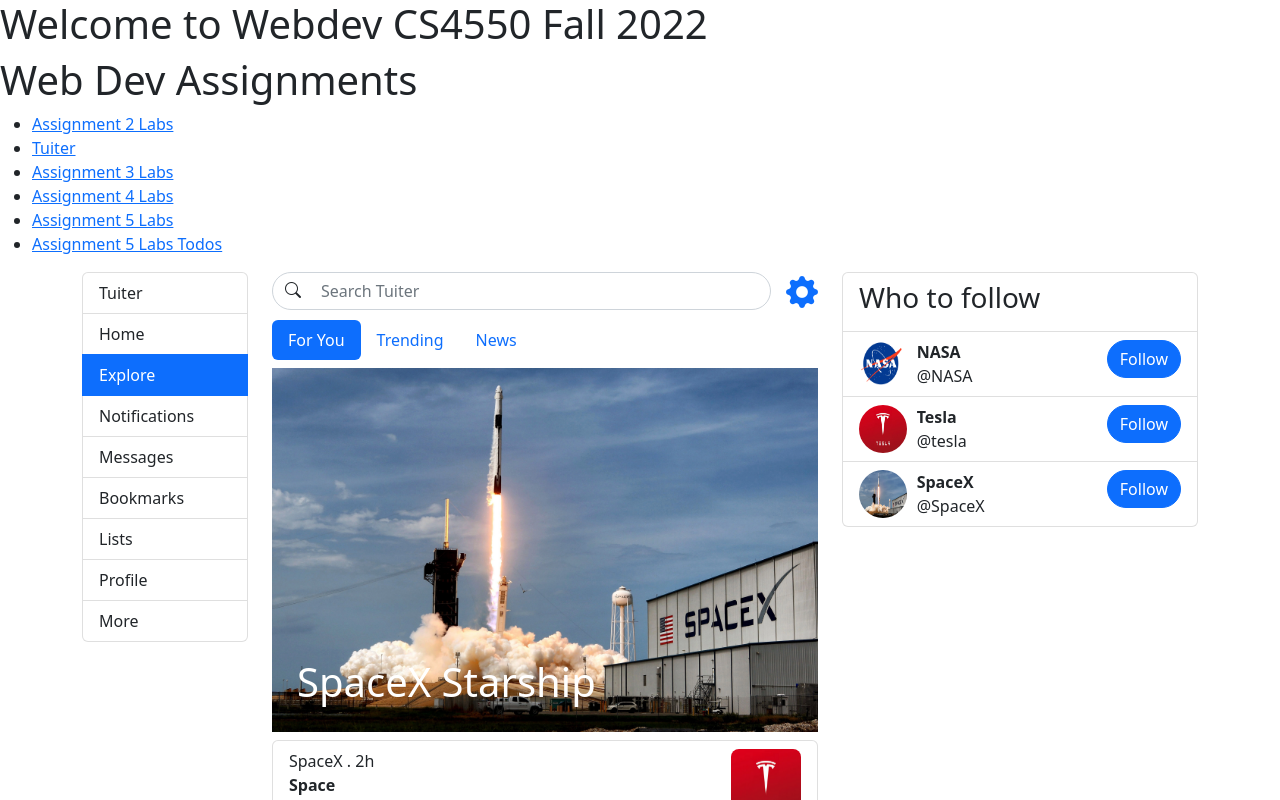
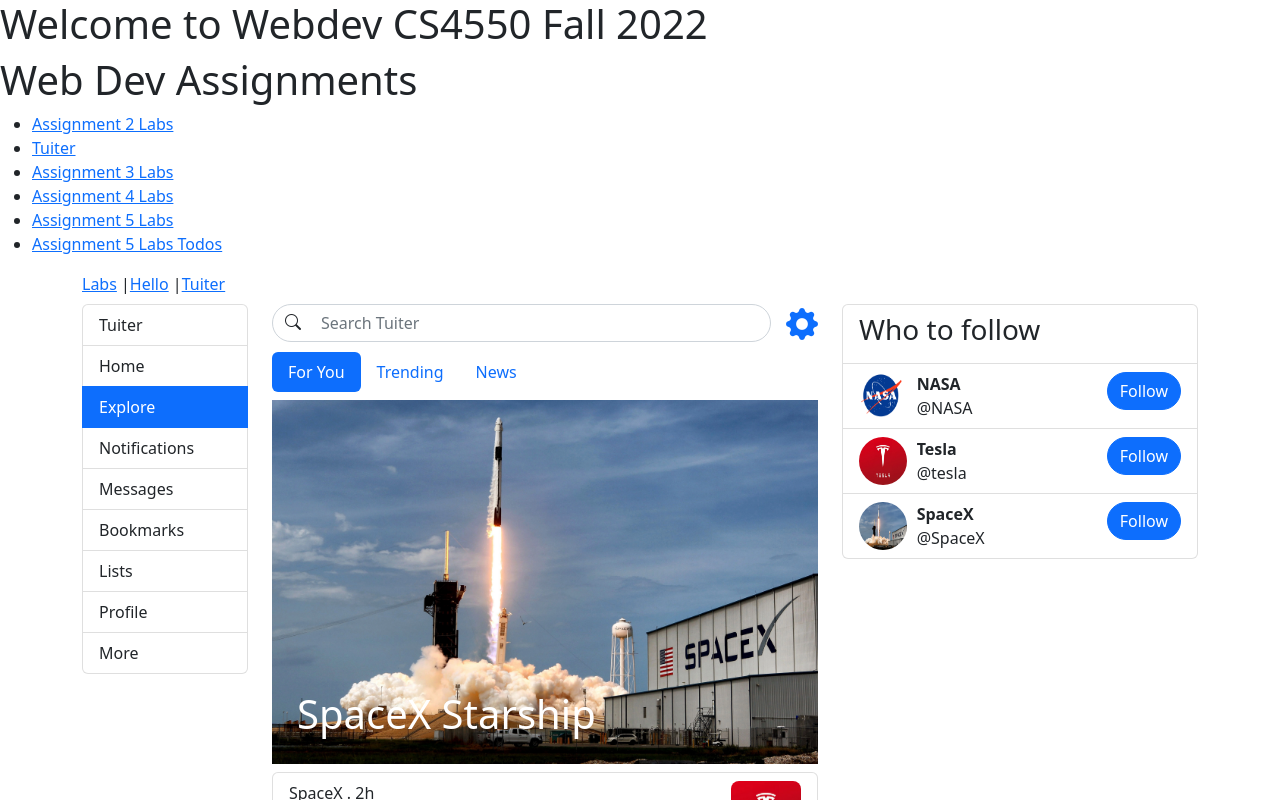
Before and after one commit to echen9104/tuiter-react-web-app, a React (Create React App) app: page /tuiter in a window 1280 px wide. Shown: the top 800 px of the page. Built offline with nearby package versions, Linux system fonts and the light colour scheme.

Commit message:
added nav to tuiter section

```diff
--- a/package.json
+++ b/package.json
@@ -3,6 +3,7 @@
   "version": "0.1.0",
   "private": true,
   "dependencies": {
+    "@reduxjs/toolkit": "^1.8.6",
     "@testing-library/jest-dom": "^5.16.5",
     "@testing-library/react": "^13.4.0",
     "@testing-library/user-event": "^13.5.0",
@@ -10,9 +11,11 @@
     "bootstrap-icons": "^1.9.1",
     "react": "^18.2.0",
     "react-dom": "^18.2.0",
+    "react-redux": "^8.0.4",
     "react-router": "^6.4.2",
     "react-router-dom": "^6.4.2",
     "react-scripts": "5.0.1",
+    "redux": "^4.2.0",
     "web-vitals": "^2.1.4"
   },
   "scripts": {
--- a/src/tuiter/index.js
+++ b/src/tuiter/index.js
@@ -6,6 +6,8 @@
 
 function Tuiter() {
     return (
+        <>
+            <Nav/>
             <div className="row mt-2">
                 <div className="col-2 col-md-2 col-lg-1 col-xl-2">
                     <NavigationSidebar active="explore"/>
@@ -18,6 +20,7 @@
                     <WhoToFollowList/>
                 </div>
             </div>
+        </>
     );
 }
 
```
Also changed, not shown: 1 other file (tests, documents, lock files or other folders). Lines whose indentation alone changed are shown as unchanged.
